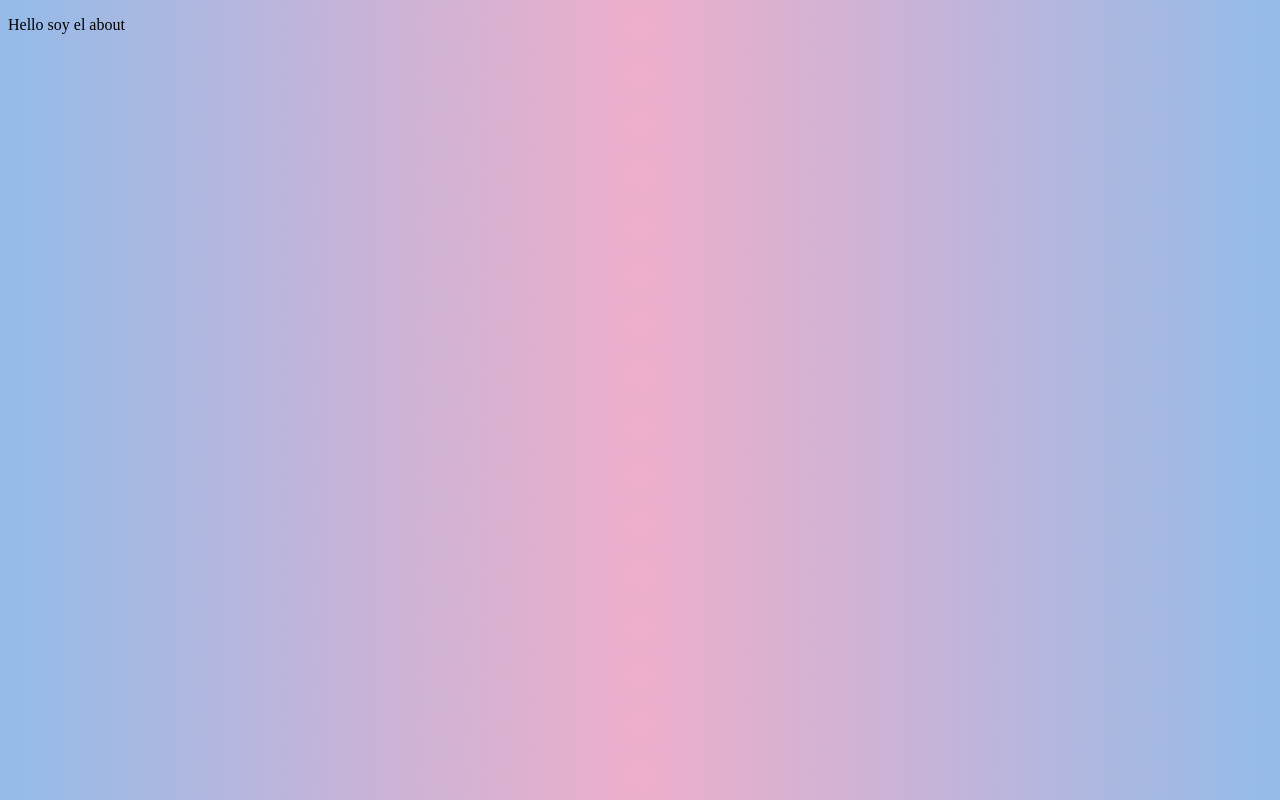
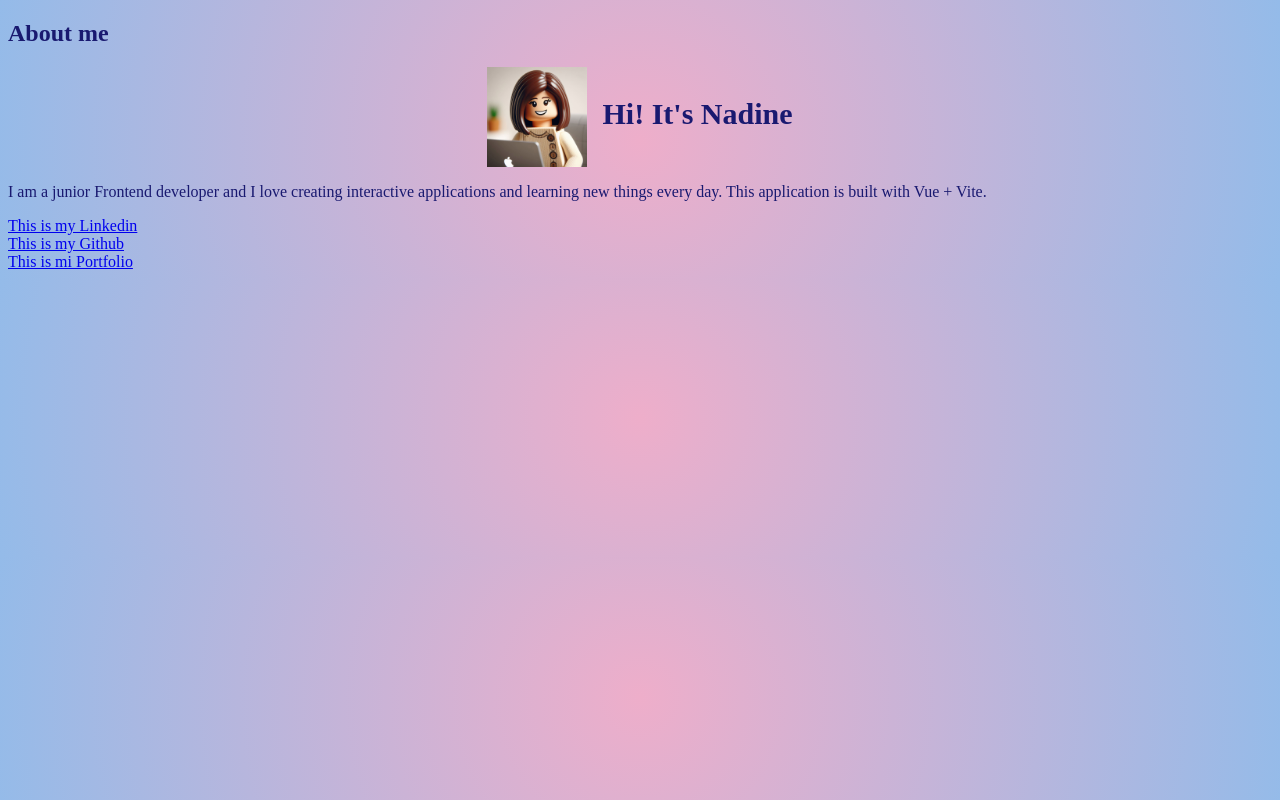
Before and after one commit to nadinestrella/poke-app, a Vue app: page /poke-app/about in a window 1280 px wide. Built offline with nearby package versions, Linux system fonts and the light colour scheme; the HTML template or start-up script is replaced by a standard one.

Commit message:
added text to about

```diff
--- a/src/views/About.vue
+++ b/src/views/About.vue
@@ -1,6 +1,66 @@
 <script></script>
 
 <template>
-  <p>Hello soy el about</p>
+  <div>
+    <h2 class="title">About me</h2>
+    <div class="container">
+      <div class="subtitle">
+        <img class="img" src="@/assets/nadineLego.jpeg" alt="Nadine as Lego" />
+        <h3 class="profile">Hi! It's Nadine</h3>
+      </div>
+
+      <div class="info">
+        <p>
+          I am a junior Frontend developer and I love creating interactive
+          applications and learning new things every day. This application is
+          built with Vue + Vite.
+        </p>
+        <a href="https://www.linkedin.com/in/nadinestrellavacas/"
+          >This is my Linkedin</a
+        >
+        <a href="https://github.com/nadinestrella">This is my Github</a>
+        <a href="https://nadinestrella.vercel.app/">This is mi Portfolio</a>
+      </div>
+    </div>
+  </div>
 </template>
-<style></style>
+<style scoped>
+.title {
+  color: #191970;
+}
+
+.container {
+  display: flex;
+  flex-direction: column;
+
+  .subtitle {
+    display: flex;
+    flex-direction: row;
+    justify-content: center;
+    gap: 15px;
+
+    .img {
+      height: 100px;
+      width: auto;
+    }
+    .profile {
+      color: #191970;
+      font-size: 30px;
+    }
+  }
+
+  .info {
+    color: #191970;
+    display: flex;
+    flex-direction: column;
+  }
+
+  @media (min-width: 768px) {
+    .container {
+      flex-direction: row;
+      justify-content: center;
+      gap: 15px;
+    }
+  }
+}
+</style>
```
Also changed, not shown: src/assets/nadineLego.jpeg (added).
